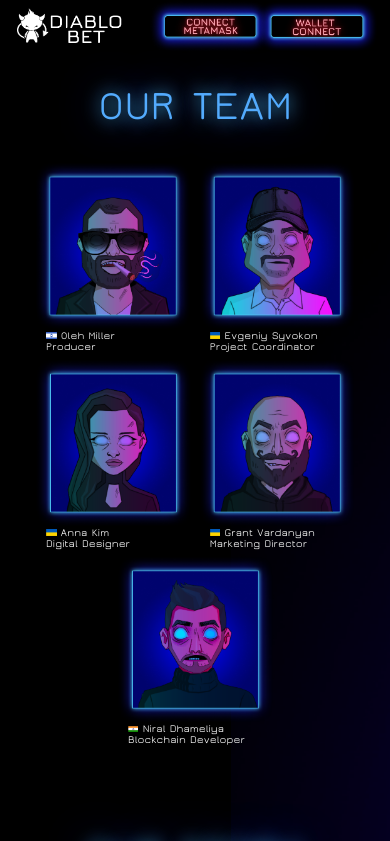
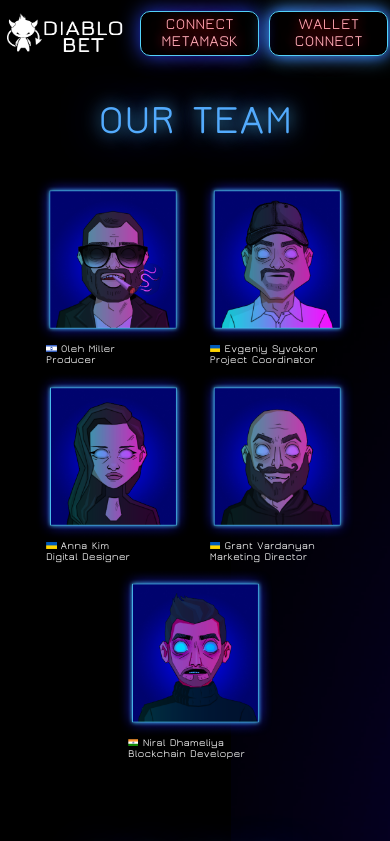
Before and after one commit to sujal-empiric/Blockchain-Lottery, a React (Create React App) app in the folder front-end/: page /about in a window 390 px wide. Shown: the top 841 px of the page. Built offline with nearby package versions, Linux system fonts and the light colour scheme.

Commit message:
Final Commit

```diff
--- a/front-end/package.json
+++ b/front-end/package.json
@@ -12,6 +12,7 @@
     "assert": "^2.0.0",
     "buffer": "^6.0.3",
     "ethers": "^5.6.9",
+    "jquery": "^3.6.1",
     "mdb-ui-kit": "^6.0.1",
     "moment-timezone": "^0.5.37",
     "moralis": "^1.10.0",
--- a/front-end/src/App.js
+++ b/front-end/src/App.js
@@ -62,12 +62,10 @@ function App() {
       var provider = new WalletConnectProvider.default({
         rpc: {
           56: "https://bsc-dataseed.binance.org/",
-          97: "https://data-seed-prebsc-1-s1.binance.org:8545/",
         },
-        chainId:56
-        // bridge: 'https://bridge.walletconnect.org',
+        chainId:56,
+        bridge: 'https://bridge.walletconnect.org/',
       });
-      setWalletType("WALLETCONNECT");
       console.log("Tringring QR Code");
       // await provider.disconnect();
       await provider.enable();
@@ -101,6 +99,8 @@ function App() {
       let TchainId = provider.chainId;
       console.log(TchainId);
       setChainId(TchainId);
+      setWalletType("WALLETCONNECT");
+
       if (TchainId === 137) {
         console.log(TchainId);
         createLotteryContract(TchainId, blockchainlotteryV1, Tsigner);
@@ -435,13 +435,14 @@ function App() {
       {txStatus ? <Errors error={txStatus}></Errors> : null}
 
       {chainId === 97 || chainId === 56 ? (
-        <Selector connectWallet={connectWallet} />
+        <Selector connectWallet={connectWallet} walletType={walletType} walletConnect={walletConnect}/>
       ) : null}
 
       <BuyButtons
         approveTokens={approveTokens}
         depositeUSDT={buyTicket}
         status={status}
+        walletType={walletType}
       ></BuyButtons>
       <About></About>
       <Footer></Footer>
--- a/front-end/src/BuyButtons.css
+++ b/front-end/src/BuyButtons.css
@@ -20,7 +20,7 @@
   margin-left: -6rem;
 }
 .blink {
-  animation: blink linear infinite 0.5s;
+  animation: blink linear infinite 0.7s;
 }
 .red {
   color: #ffaab6;
@@ -61,6 +61,26 @@
   margin-top: 1.2rem;
   margin-bottom: 1.2rem;
 }
+
+
+.mainbtns{
+  color: #fff;
+  font-family: "Jura";
+  font-style: normal;
+  font-weight: 700;
+  font-size: 20px;
+  border: 1px solid #fff;
+  border-radius: 6px;
+  height: 46px;
+  width: 148px;
+  text-align: center;
+  display: flex;
+  flex-direction: column;
+
+  margin-top: 1.2rem;
+  margin-bottom: 1.2rem;
+}
+
 
 @media only screen and (max-width: 830px) {
   html {
--- a/front-end/src/BuyButtons.js
+++ b/front-end/src/BuyButtons.js
@@ -54,26 +54,56 @@ function BuyButtons(props) {
       buy = BuyTicketBLUE;
     }
   }
+
   return (
     <div className="buttonContainer">
       {isMobileDevice ? (
         <>
-          {props.status == 0 ? (
+          {props.walletType==null?<>
+              <div className="mainbtns">
+                Approve Tokens
+              </div>
+              <div className="mainbtns">
+                Buy
+                <br />
+                Ticket
+              </div>
+            </>:null}
+
+          {props.status == 0 && props.walletType!==null ? (
             <>
-              <div onClick={props.approveTokens} className="blink red">Approve Tokens</div>
-              <div onClick={props.depositeUSDT} className="red">Buy<br/>Ticket</div>
+              <div onClick={props.approveTokens} className="blink red">
+                Approve Tokens
+              </div>
+              <div onClick={props.depositeUSDT} className="red">
+                Buy
+                <br />
+                Ticket
+              </div>
             </>
           ) : null}
           {props.status == 1 ? (
             <>
-              <div onClick={props.approveTokens} className="blue">Approve Tokens</div>
-              <div onClick={props.depositeUSDT} className="blink red">Buy<br/>Ticket</div>
+              <div onClick={props.approveTokens} className="mainbtns blue">
+                Approve Tokens
+              </div>
+              <div onClick={props.depositeUSDT} className="mainbtns blink red">
+                Buy
+                <br />
+                Ticket
+              </div>
             </>
           ) : null}
           {props.status == 2 ? (
             <>
-              <div onClick={props.approveTokens} className="blue">Approve Tokens</div>
-              <div onClick={props.depositeUSDT} className="blue">Buy<br/>Ticket</div>
+              <div onClick={props.approveTokens} className="mainbtns blue">
+                Approve Tokens
+              </div>
+              <div onClick={props.depositeUSDT} className="mainbtns blue">
+                Buy
+                <br />
+                Ticket
+              </div>
             </>
           ) : null}
         </>
--- a/front-end/src/Lending.css
+++ b/front-end/src/Lending.css
@@ -12,6 +12,7 @@
     height: fit-content;
 }
 #mainLogo{
+    mix-blend-mode: lighten;
     height: 42rem;
 }
 #headingContainer{
--- a/front-end/src/Navbar.css
+++ b/front-end/src/Navbar.css
@@ -1,40 +1,40 @@
-#headerLogo{
+#headerLogo {
   padding: 0.6rem;
 }
-.navbarContainer{
+.navbarContainer {
   margin: 0rem;
   padding: 0rem;
 }
-.navbar{
+.navbar {
   display: flex;
   justify-content: space-around;
   align-items: center;
 }
 @font-face {
   font-family: "jura";
-    src: local("jura"),url("./static/fonts/JuraMedium.ttf") format("truetype");
+  src: local("jura"), url("./static/fonts/JuraMedium.ttf") format("truetype");
   font-weight: bold;
 }
-.navAccountNumber{
-    font-family: 'Jura';
+.navAccountNumber {
+  font-family: "Jura";
   font-size: 3rem;
   font-weight: 700;
-    color: #FFAAB6;
-    text-shadow: 0px 0px 12px #CE1532, 0px 0px 38px #F51919;
+  color: #ffaab6;
+  text-shadow: 0px 0px 12px #ce1532, 0px 0px 38px #f51919;
 }
-.usdtBalance{
-    color: #FFAAB6;
-    font-family: 'Jura';
+.usdtBalance {
+  color: #ffaab6;
+  font-family: "Jura";
   font-size: 3rem;
   font-weight: 700;
-    text-shadow: 0px 0px 0.72rem #CE1532, 0px 0px 2.28rem #F51919;
+  text-shadow: 0px 0px 0.72rem #ce1532, 0px 0px 2.28rem #f51919;
 }
-.buttonContainers{
+.buttonsContainer {
   display: flex;
-    gap: 0.3rem;
+  gap: 6.3rem;
 }
 
-.hamburger{
+.hamburger {
   width: 6rem;
   display: none;
   position: absolute;
@@ -42,106 +42,168 @@
   left: 0.6rem;
 }
 
-.connectButtons{
-    height: 7.5rem;
-    width: 19.02rem;
+.connectButtons {
+  height: 3.5rem;
+  width: 14.9rem;
 }
-.navLogo{
-    height: 7.32rem;
-    width: 19.74rem;
+.navLogo {
+  max-height: 7.32rem;
+  max-width: 19.74rem;
+}
+.connectButtons {
+  color: #ffaab6;
+  text-shadow: 0px 0px 12px #ce1532, 0px 0px 38px #f51919;
+  font-family: "Jura";
+  font-style: normal;
+  font-weight: 700;
+  font-size: 1.98rem;
+  border: 1px solid #53d5fd;
+  box-shadow: 0px 0px 10px #53d5fd, 0px 0px 29px #191dd5;
+  border-radius: 10px;
+  height: 4.2rem;
+  width: 15.18rem;
+  text-align: center;
+  display: flex;
+  flex-direction: column;
+
+  margin-top: 1.2rem;
+  margin-bottom: 1.2rem;
 }
 
+.blinkA {
+  animation: blinkA linear infinite 3s;
+}
+.blinkB {
+  animation: blinkB linear infinite 3s;
+}
 
 @media only screen and (max-width: 830px) {
-    html{
+  html {
     font-size: 55%;
   }
-    .navbar{
+  .navbar {
     flex-direction: row;
   }
-    .buttonsContainer{
+  .buttonsContainer {
     display: flex;
     flex-direction: column;
     gap: 0px;
   }
-    #tronButton{
+  #tronButton {
     display: none;
   }
-    .connectButtons{
+  .connectButtons {
     height: 15rem;
     width: 37rem;
   }
-    .connectButtons:first-child{
+  .connectButtons:first-child {
     margin-bottom: -6rem;
   }
-    .navLogo{
+  .navLogo {
     height: 10rem;
     width: 30rem;
   }
-    .datacontainer{
+  .datacontainer {
     flex-direction: column;
   }
-    .navAccountNumber{
-        color: #FFAAB6;
-        font-family: 'Jura';
+  .navAccountNumber {
+    color: #ffaab6;
+    font-family: "Jura";
     font-size: 5rem;
     font-weight: 700;
-        text-shadow: 0px 0px 12px #CE1532, 0px 0px 38px #F51919;
+    text-shadow: 0px 0px 12px #ce1532, 0px 0px 38px #f51919;
   }
-    .usdtBalance{
-        color: #FFAAB6;
-        font-family: 'Jura';
+  .usdtBalance {
+    color: #ffaab6;
+    font-family: "Jura";
     font-size: 5rem;
     font-weight: 700;
-        text-shadow: 0px 0px 0.72rem #CE1532, 0px 0px 2.28rem #F51919;
+    text-shadow: 0px 0px 0.72rem #ce1532, 0px 0px 2.28rem #f51919;
   }
 }
 
-
 @media only screen and (max-width: 475px) {
-    html{
+  html {
     font-size: 55%;
   }
-    .navbar{
+  .navbar {
     flex-direction: row;
     justify-content: space-evenly;
     gap: 1rem;
     width: 100vw;
   }
-    .buttonsContainer{
+  .navLogo {
+    height: 10vw;
+    width: 30vw;
+  }
+  .datacontainer {
+    display: flex;
+  }
+  .navAccountNumber {
+    color: #ffaab6;
+    font-family: "Jura";
+    font-size: 3rem;
+    font-weight: 700;
+    text-shadow: 0px 0px 12px #ce1532, 0px 0px 38px #f51919;
+  }
+  .usdtBalance {
+    color: #ffaab6;
+    font-family: "Jura";
+    font-size: 3rem;
+    font-weight: 700;
+    text-shadow: 0px 0px 0.72rem #ce1532, 0px 0px 2.28rem #f51919;
+  }
+  .buttonsContainer {
     display: flex;
     flex-direction: row;
-        gap: 0px;
+    gap: 10px;
   }
-    #tronButton{
-        display: none;
-    }
-    .connectButtons{
-        height: 6rem;
-        width: 14rem;
-    }
-    .connectButtons:first-child{
-        margin-right: -2rem;
-    }
-    .navLogo{
-        height: 4rem;
-        width: 12rem;
-    }
-    .datacontainer{
+  .connectButtons {
+    color: #ffaab6;
+    text-shadow: 0px 0px 12px #ce1532, 0px 0px 38px #f51919;
+    font-family: "Jura";
+    font-style: normal;
+    font-weight: 700;
+    /* font-size: 1.98rem; */
+    font-size: 4vw;
+    border: 1px solid #53d5fd;
+    box-shadow: 0px 0px 10px #53d5fd, 0px 0px 29px #191dd5;
+    border-radius: 10px;
+    height: 4.9rem;
+    width: 30vw;
+    text-align: center;
     display: flex;
-    }
-    .navAccountNumber{
-        color: #FFAAB6;
-        font-family: 'Jura';
-        font-size: 3rem;
-        font-weight: 700;
-        text-shadow: 0px 0px 12px #CE1532, 0px 0px 38px #F51919;
-    }
-    .usdtBalance{
-        color: #FFAAB6;
-        font-family: 'Jura';
-        font-size: 3rem;
-        font-weight: 700;
-        text-shadow: 0px 0px 0.72rem #CE1532, 0px 0px 2.28rem #F51919;
+    flex-direction: column;
+    align-items: center;
+    justify-content: center;
+    margin-top: 1.2rem;
+    margin-bottom: 1.2rem;
   }
 }
+
+@keyframes blinkA {
+  from {
+    border: 1px solid #53D5FD;
+    box-shadow: 0px 0px 20px  #191DD5;
+  }
+  50% {
+    box-shadow: 0px 0px 20px #53D5FD, 0px 0px 14px #191DD5;
+  }
+  to {
+    border: 1px solid #53D5FD;
+    box-shadow: 0px 0px 20px #191DD5;
+  }
+}
+
+@keyframes blinkB {
+  from{
+    box-shadow: 0px 0px 20px #53D5FD, 0px 0px 14px #191DD5;
+  }
+  50%{
+    border: 1px solid #53D5FD;
+    box-shadow: 0px 0px 20px  #191DD5;
+  }
+  to{
+    box-shadow: 0px 0px 20px #53D5FD, 0px 0px 14px #191DD5;
+  }
+}
--- a/front-end/src/Navbar.js
+++ b/front-end/src/Navbar.js
@@ -20,8 +20,8 @@ function Navbar(props) {
 
         {props.accounts ? null :
           <div className='buttonsContainer'>
-            <img className='connectButtons' onClick={props.connectWallet} src={MetamaskButton} alt="NO IMG FOUND"></img>
-            <img className='connectButtons' onClick={props.walletConnect} src={WalletConnectButton} alt="NO IMG FOUND"></img>
+            <div className='connectButtons blinkA' onClick={props.connectWallet}>CONNECT<br/>METAMASK</div>
+            <div className='connectButtons blinkB' onClick={props.walletConnect}>WALLET<br/>CONNECT</div>
           </div>}
       </nav>
     </div>
--- a/front-end/src/Selector.js
+++ b/front-end/src/Selector.js
@@ -5,7 +5,11 @@ function Selector(props) {
     const selectToken = async (e)=>{
         console.log(e.target.value)
         window.tokenName = e.target.value
-        props.connectWallet()
+        if(props.walletType=="WALLETCONNECT"){
+            props.walletConnect()
+        }else{
+            props.connectWallet()
+        }
     }
     const selectTicketAmount = (e)=>{
         window.ticketAmount = Number(e.target.value)
```
Also changed, not shown: 12 other files (tests, documents, lock files or other folders). Lines whose indentation alone changed are shown as unchanged.
